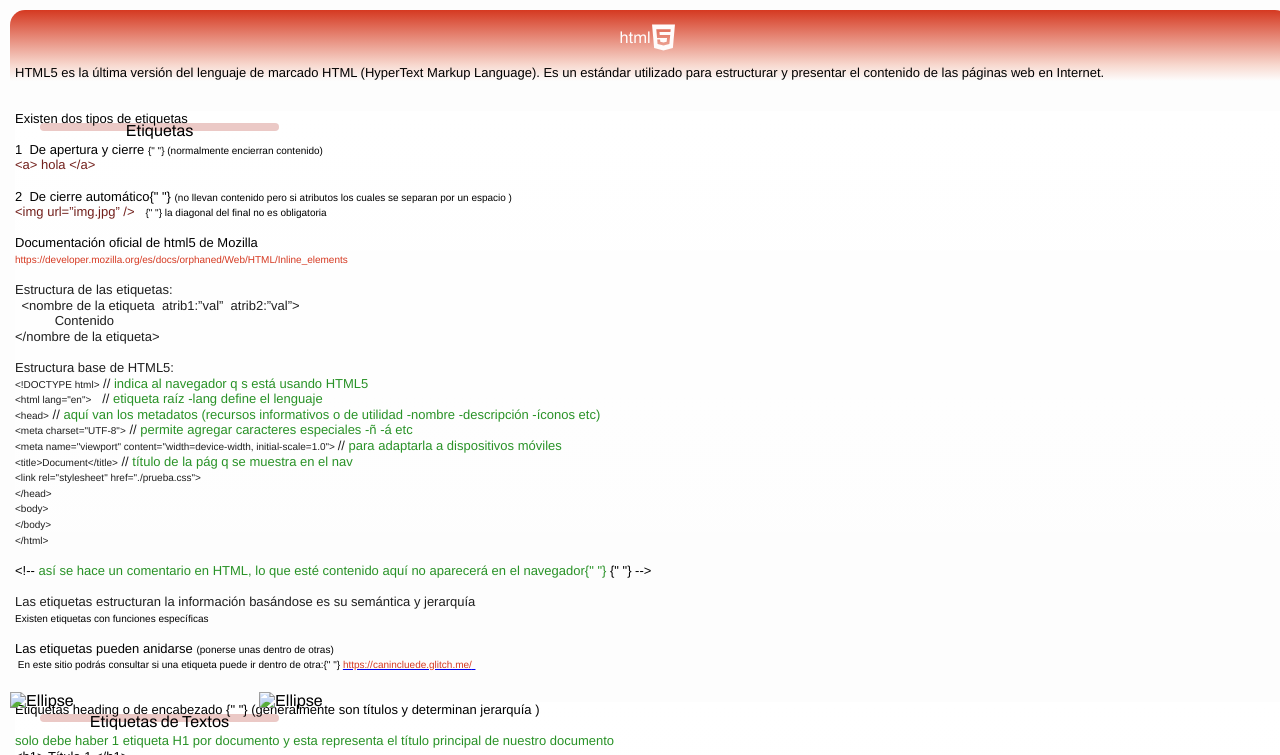
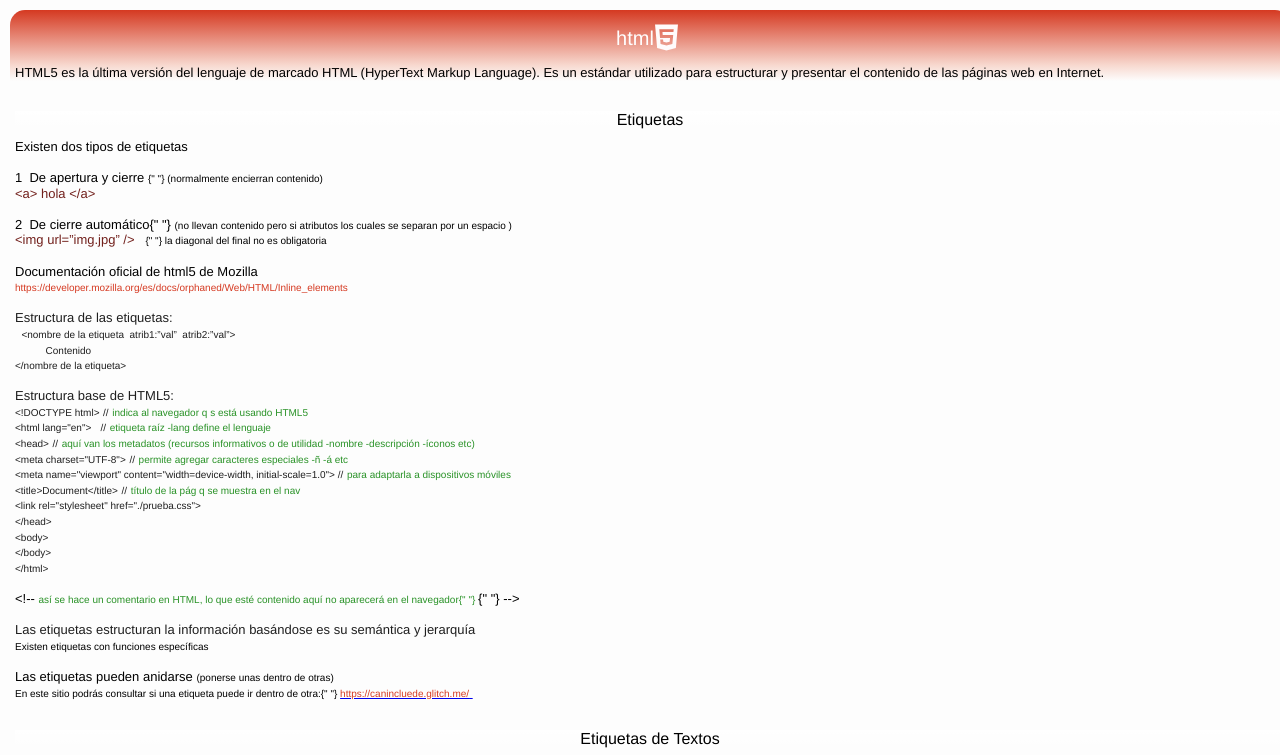
Before and after one commit to dayron-peeta/html-css-js, a plain HTML site: page HTML/index.html in a window 1280 px wide. Shown: the top 755 px of the page. Drawn offline with Linux system fonts and the light colour scheme.

Commit message:
--rectangle-off

```diff
--- a/HTML/index.html
+++ b/HTML/index.html
@@ -14,7 +14,8 @@
 </head>
 
 <body>
-    <div class="html-card">
+    <!-- HEADER  -->
+    <header class="html-card">
         <div class="html-logo">
             <div class="html-logo-text">html</div>
             <img class="html-logo-logo" alt="Html logo logo" src="../assets/html.svg" />
@@ -24,14 +25,17 @@
             utilizado
             para estructurar y presentar el contenido de las páginas web en Internet.
         </p>
-    </div>
-    <div class="frame">
-        <div class="section">
-            <div class="frame-title">
-                <div class="rectangle" />
-                <div class="section-title">Etiquetas</div>
+    </header>
+
+    <!-- CARDS -->
+    <div class="frame_body">
+
+        <div class="section-a">
+            <div class="section-title">
+                <div class="title">Etiquetas</div>
+                <!-- <div class="rectangle" /> -->
             </div>
-            <p class="div">
+            <p class="section-text">
                 <span class="text-wrapper">
                     Existen dos tipos de etiquetas
                     <br />
@@ -171,7 +175,7 @@
                 <span class="span">
                     (ponerse unas dentro de otras)
                     <br />
-                     En este sitio podrás consultar si una etiqueta puede ir dentro de otra:{" "}
+                    En este sitio podrás consultar si una etiqueta puede ir dentro de otra:{" "}
                 </span>
                 <a href="https://canincluede.glitch.me/" rel="noopener noreferrer" target="_blank">
                     <span class="text-wrapper-3">https://canincluede.glitch.me/</span>
@@ -179,14 +183,17 @@
                 <span class="text-wrapper-3">&nbsp;</span>
             </p>
         </div>
-    </div>
-    <div class="frame">
-        <div class="section">
-            <div class="frame-title">
-                <div class="rectangle" />
-                <div class="section-title">Etiquetas de Textos</div>
+
+
+
+        <div class="section-a">
+
+            <div class="section-title">
+                <div class="title">Etiquetas de Textos</div>
+                <!-- <div class="rectangle" /> -->
             </div>
-            <p class="div">
+
+            <p class="section-text">
                 <span class="text-wrapper">Etiquetas heading o de encabezado</span>
                 <span class="text-wrapper-8">
                     {" "}
@@ -292,8 +299,8 @@
             </p>
         </div>
     </div>
-    <img class="ellipse" alt="Ellipse" src="ellipse-1.png" />
-    <img class="img" alt="Ellipse" src="ellipse-2.png" />
+    <!-- <img class="ellipse" alt="Ellipse" src="ellipse-1.png" />
+    <img class="img" alt="Ellipse" src="ellipse-2.png" /> -->
 
 
 
--- a/HTML/styles.css
+++ b/HTML/styles.css
@@ -57,53 +57,112 @@
     --pomegranate-800: rgba(141, 35, 31, 1);
     --pomegranate-900: rgba(114, 32, 28, 1);
     --pomegranate-950: rgba(61, 13, 13, 1);
+    --colors-forest-green-100: rgba(225, 248, 224, 1);
+    --colors-forest-green-200: rgba(196, 240, 194, 1);
+    --colors-forest-green-300: rgba(150, 226, 147, 1);
+    --colors-forest-green-400: rgba(94, 204, 92, 1);
+    --colors-forest-green-50: rgba(242, 251, 242, 1);
+    --colors-forest-green-500: rgba(57, 177, 54, 1);
+    --colors-forest-green-600: rgba(41, 146, 39, 1);
+    --colors-forest-green-700: rgba(35, 115, 34, 1);
+    --colors-forest-green-800: rgba(33, 91, 32, 1);
+    --colors-forest-green-900: rgba(28, 75, 29, 1);
+    --colors-forest-green-950: rgba(10, 41, 11, 1);
+    --text-white:#fffefe;
+
 
     /*Fonts*/
     --h-1-font-family: "Archivo-Bold", Helvetica;
     --h-1-font-size: 61px;
     --h-1-font-style: normal;
+    --h-1-font-weight: 700;
     --h-1-letter-spacing: 0px;
     --h-1-line-height: 120.00000476837158%;
     --h-2-font-family: "Archivo-Regular", Helvetica;
     --h-2-font-size: 49px;
     --h-2-font-style: normal;
+    --h-2-font-weight: 400;
     --h-2-letter-spacing: 0px;
     --h-2-line-height: 120.00000476837158%;
     --h-3-font-family: "Archivo-Regular", Helvetica;
     --h-3-font-size: 39px;
     --h-3-font-style: normal;
+    --h-3-font-weight: 400;
     --h-3-letter-spacing: 0px;
     --h-3-line-height: 120.00000476837158%;
-    --h-4-font-family: "Archivo-Regular", Helvetica;
-    --h-4-font-size: 31px;
-    --h-4-font-style: normal;
-    --h-4-letter-spacing: 0px;
-    --h-4-line-height: 120.00000476837158%;
-    --h-5-font-family: "Archivo-Bold", Helvetica;
-    --h-5-font-size: 25px;
-    --h-5-font-style: normal;
-    --h-5-letter-spacing: 0px;
-    --h-5-line-height: 120.00000476837158%;
-    --h-6-font-family: "Archivo-Regular", Helvetica;
-    --h-6-font-size: 20px;
-    --h-6-font-style: normal;
-    --h-6-letter-spacing: 0px;
-    --h-6-line-height: 120.00000476837158%;
     --h-7-font-family: "Archivo-Regular", Helvetica;
     --h-7-font-size: 16px;
     --h-7-font-style: normal;
+    --h-7-font-weight: 400;
     --h-7-letter-spacing: 0px;
     --h-7-line-height: 120.00000476837158%;
     --h-8-font-family: "Archivo-Regular", Helvetica;
     --h-8-font-size: 13px;
     --h-8-font-style: normal;
+    --h-8-font-weight: 400;
     --h-8-letter-spacing: 0px;
     --h-8-line-height: 120.00000476837158%;
     --h-9-font-family: "Archivo-Regular", Helvetica;
     --h-9-font-size: 10px;
     --h-9-font-style: normal;
+    --h-9-font-weight: 400;
     --h-9-letter-spacing: 0px;
     --h-9-line-height: 120.00000476837158%;
+    --h4-bold-font-family: "Archivo-Bold", Helvetica;
+    --h4-bold-font-size: 31px;
+    --h4-bold-font-style: normal;
+    --h4-bold-font-weight: 700;
+    --h4-bold-letter-spacing: 0px;
+    --h4-bold-line-height: 120.00000476837158%;
+    --h4-reg-font-family: "Archivo-Regular", Helvetica;
+    --h4-reg-font-size: 31px;
+    --h4-reg-font-style: normal;
+    --h4-reg-font-weight: 400;
+    --h4-reg-letter-spacing: 0px;
+    --h4-reg-line-height: 120.00000476837158%;
+    --h5-bold-font-family: "Archivo-Bold", Helvetica;
+    --h5-bold-font-size: 25px;
+    --h5-bold-font-style: normal;
+    --h5-bold-font-weight: 700;
+    --h5-bold-letter-spacing: 0px;
+    --h5-bold-line-height: 120.00000476837158%;
+    --h5-reg-font-family: "Archivo-Regular", Helvetica;
+    --h5-reg-font-size: 25px;
+    --h5-reg-font-style: normal;
+    --h5-reg-font-weight: 400;
+    --h5-reg-letter-spacing: 0px;
+    --h5-reg-line-height: 120.00000476837158%;
+    --h6-bold-font-family: "Archivo-Bold", Helvetica;
+    --h6-bold-font-size: 20px;
+    --h6-bold-font-style: normal;
+    --h6-bold-font-weight: 700;
+    --h6-bold-letter-spacing: 0px;
+    --h6-bold-line-height: 120.00000476837158%;
+    --h6-reg-font-family: "Archivo-Regular", Helvetica;
+    --h6-reg-font-size: 20px;
+    --h6-reg-font-style: normal;
+    --h6-reg-font-weight: 400;
+    --h6-reg-letter-spacing: 0px;
+    --h6-reg-line-height: 120.00000476837158%;
+    --h7-medium-font-family: "Archivo-Medium", Helvetica;
+    --h7-medium-font-size: 16px;
+    --h7-medium-font-style: normal;
+    --h7-medium-font-weight: 500;
+    --h7-medium-letter-spacing: 0px;
+    --h7-medium-line-height: 120.00000476837158%;
+    --h8-itálica-font-family: "Archivo-Italic", Helvetica;
+    --h8-itálica-font-size: 13px;
+    --h8-itálica-font-style: italic;
+    --h8-itálica-font-weight: 400;
+    --h8-itálica-letter-spacing: 0px;
+    --h8-itálica-line-height: 120.00000476837158%;
+    --h9-light-font-family: "Archivo-Light", Helvetica;
+    --h9-light-font-size: 10px;
+    --h9-light-font-style: normal;
+    --h9-light-font-weight: 300;
+    --h9-light-letter-spacing: 0px;
+    --h9-light-line-height: 120.00000476837158%;
+
 
     /* pesos */
     --h-font-weight-Light: 300;
@@ -138,7 +197,7 @@ body {
     box-sizing: content-box;
 }
 
-/* header */
+/* HEADER */
 .html-card {
     align-items: center;
     align-self: stretch;
@@ -161,14 +220,13 @@ body {
 }
 
 .html-logo-text {
-    color: #fffefe;
+    color: var(--text-white);
     font-family: var(--h6-reg-font-family);
     font-size: var(--h6-reg-font-size);
     font-style: var(--h6-reg-font-style);
-    font-weight: var(--h-font-weight-Regular);
+    font-weight: var(--h6-reg-font-weight);
     letter-spacing: var(--h6-reg-letter-spacing);
     line-height: var(--h6-reg-line-height);
-    position: relative;
     text-align: center;
     white-space: nowrap;
     width: fit-content;
@@ -178,9 +236,9 @@ body {
     height: 35px;
     margin-left: -5px;
     object-fit: cover;
-    position: relative;
     width: 35px;
 }
+
 
 .text {
     align-self: stretch;
@@ -195,7 +253,8 @@ body {
     position: relative;
 }
 
-.frame {
+/* CARDS */
+.frame_body {
     align-items: center;
     align-self: stretch;
     display: flex;
@@ -206,10 +265,11 @@ body {
     width: 100%;
 }
 
-.section {
+/* CARD1 */
+.section-a{
+    display: flex;
     align-items: flex-start;
     align-self: stretch;
-    display: flex;
     flex: 0 0 auto;
     flex-direction: column;
     gap: 10px;
@@ -218,7 +278,7 @@ body {
     width: 100%;
 }
 
-.frame-title {
+.section-title {
     align-items: flex-start;
     align-self: stretch;
     background: linear-gradient(180deg, rgb(255, 255, 255) 0%, rgba(255, 255, 255, 0) 100%);
@@ -239,7 +299,7 @@ body {
     width: 239px;
 }
 
-.section-title {
+.title {
     color: #000000;
     flex: 1;
     font-family: var(--h7-medium-font-family);
@@ -253,7 +313,7 @@ body {
     text-align: center;
 }
 
-.div {
+.section-text {
     align-self: stretch;
     color: transparent;
     font-family: "Archivo-Regular", Helvetica;
@@ -262,6 +322,7 @@ body {
     letter-spacing: 0;
     line-height: 15.6px;
     position: relative;
+    overflow: hidden;
 }
 
 .text-wrapper {
```
